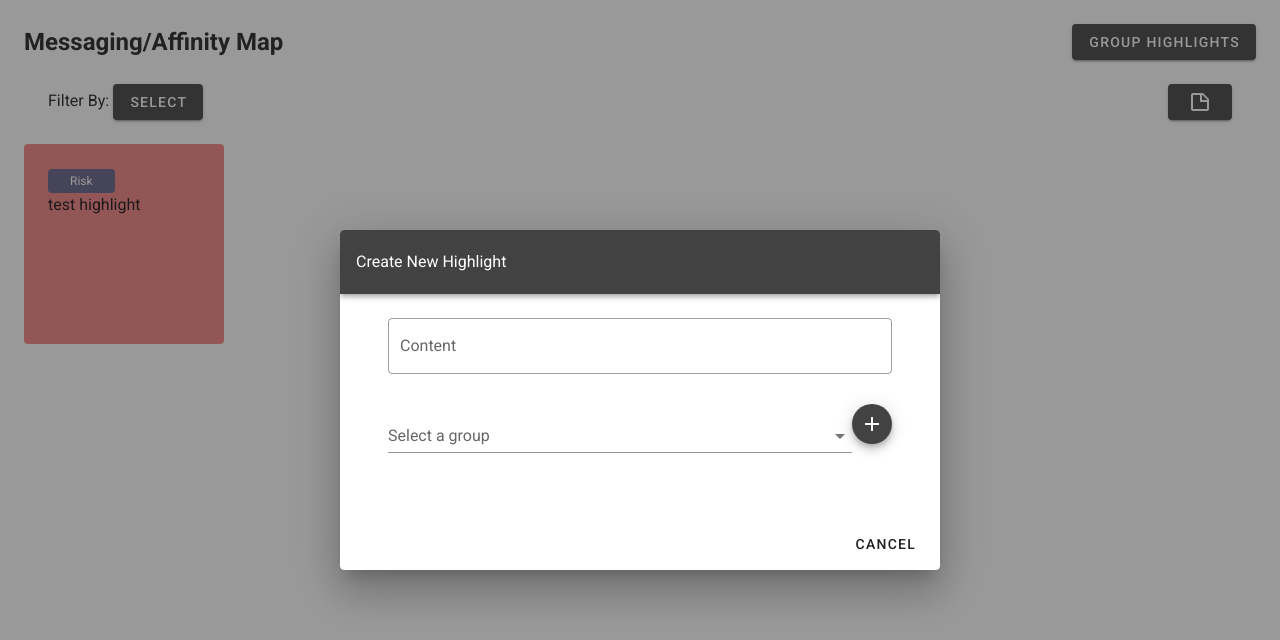
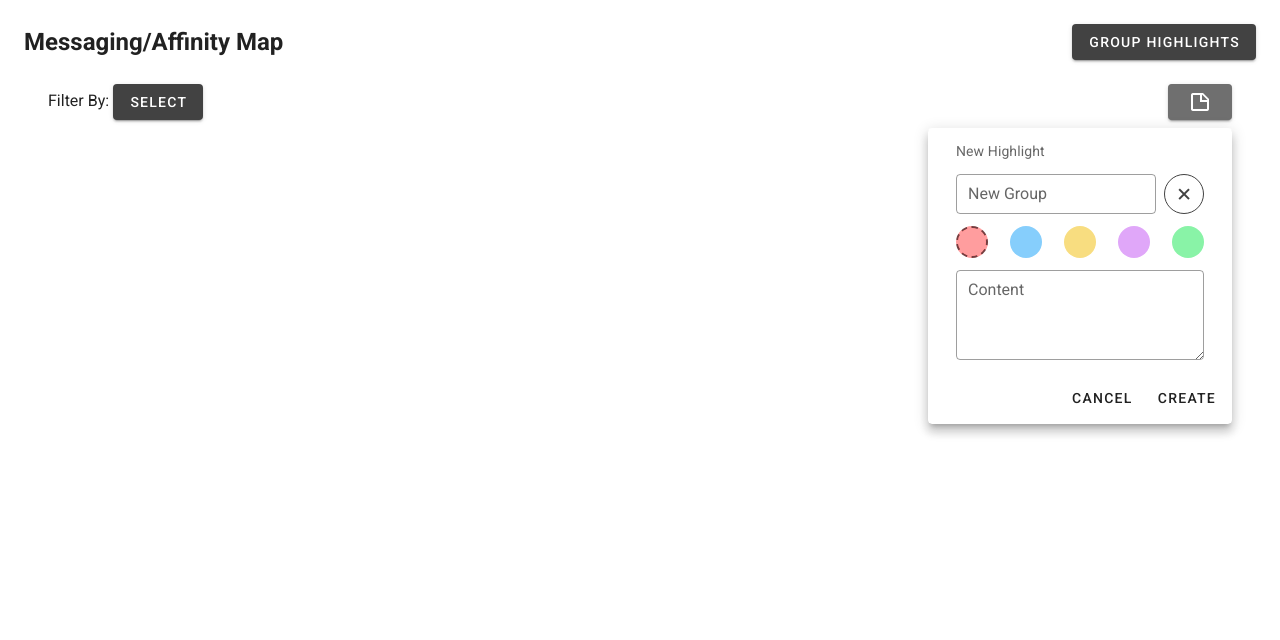
Before and after one commit to A7GoD/AffinityMap, a Vue app: page / in a window 1280 px wide. Both pictures are taken after a click on the button 1200 px from the left and 102 px from the top of the page. Shown: the top 640 px of the page. Built offline with nearby package versions, Linux system fonts and the light colour scheme.

Commit message:
Add create highlight feature

```diff
--- a/src/components/CreateHighlight.vue
+++ b/src/components/CreateHighlight.vue
@@ -1,54 +1,209 @@
 <template>
-  <v-dialog transition="dialog-bottom-transition" max-width="600">
+	<v-menu
+		:style="{ transition: 'height 300ms auto' }"
+		v-model="show"
+		class="elevation-1"
+		left
+		offset-y
+		nudge-bottom="8"
+		max-width="600"
+		:close-on-content-click="false"
+	>
 		<template v-slot:activator="{ on, attrs }">
 			<v-btn color="secondary" v-bind="attrs" v-on="on"
 				><v-icon>mdi-note-outline </v-icon></v-btn
 			>
 		</template>
-    <template v-slot:default="dialog">
-      <v-card>
-        <v-toolbar color="secondary" dark>Create New Highlight</v-toolbar>
+		<v-card class="elevation-1">
 			<v-card-text>
 				<div class="dialog-body">
+					<v-row :style="{ marginBottom: '8px' }">
+						New Highlight
+					</v-row>
+
+					<v-row
+						class="d-flex align-center select-group"
+						:style="{ marginBottom: '8px' }"
+					>
+						<transition name="slide" mode="out-in">
+							<v-select
+								v-if="!newGroup"
+								dense
+								:items="items"
+								label="Select a group"
+								v-model="selected"
+								outlined
+								:disabled="newGroup"
+								hide-details="auto"
+							></v-select>
 							<v-text-field
+								v-else
+								v-model="newGroupName"
+								label="New Group"
+								outlined
+								dense
+								hide-details="auto"
+							></v-text-field>
+						</transition>
+						<v-btn
+							color="secondary"
+							outlined
+							depressed
+							fab
+							small
+							@click="newGroup = !newGroup"
+							><v-icon :class="{ rotate: newGroup }"
+								>mdi-plus</v-icon
+							></v-btn
+						>
+					</v-row>
+
+					<v-row class="dflex colors">
+						<div v-for="(col, idx) in colors" :key="idx">
+							<div
+								:style="{ backgroundColor: col }"
+								class="color-unselected"
+								v-if="selectedColor !== idx"
+								@click="selectedColor = idx"
+							></div>
+							<div
+								:style="{ backgroundColor: col }"
+								class="color-selected"
+								v-if="selectedColor === idx"
+								@click="selectedColor = idx"
+							></div>
+						</div>
+					</v-row>
+					<v-row>
+						<v-textarea
+							dense
+							:rows="3"
 							v-model="content"
 							label="Content"
 							outlined
-            ></v-text-field>
-            <div class="select-group">
-              <v-select
-                :items="items"
-                label="Select a group"
-                v-model="selected"
-              ></v-select>
-              <v-btn color="secondary" fab small
-                ><v-icon>mdi-plus</v-icon></v-btn
-              >
-            </div>
+							hide-details="auto"
+						></v-textarea>
+					</v-row>
 				</div>
 			</v-card-text>
 			<v-card-actions class="justify-end">
-          <v-btn text @click="dialog.value = false">Cancel</v-btn>
+				<v-btn text @click="show = false">Cancel</v-btn>
+				<v-btn text @click="createHighlight()">Create</v-btn>
 			</v-card-actions>
 		</v-card>
-    </template>
-  </v-dialog>
+	</v-menu>
 </template>
 
 <script>
+import store from "../store/index";
 export default {
-  props: ["items"],
 	data: () => ({
+		items: [],
+		show: false,
 		content: null,
+		selected: null,
+		selectedColor: 0,
+		newGroup: false,
+		newGroupName: null,
+		colors: [],
 	}),
+
+	methods: {
+		createHighlight() {
+			let groupName;
+			if (this.newGroup) {
+				groupName = this.newGroupName;
+				store.commit("createGroup", groupName);
+			} else groupName = this.selected;
+
+			store.commit("createHighlight", {
+				content: this.content,
+				group: groupName,
+				color: this.colors[this.selectedColor],
+			});
+			this.show = false;
+		},
+	},
+
+	watch: {
+		show() {
+			if (this.show === false) {
+				this.content = this.selected = this.newGroupName = null;
+				this.selectedColor = 0;
+			} else {
+				let allColors = this.$store.state.colors;
+				this.colors = Object.keys(allColors).map((z) => {
+					return allColors[z];
+				});
+				this.items = store.state.groups;
+				if (this.items.length === 0) this.newGroup = true;
+				else this.newGroup = false;
+			}
+		},
+	},
 };
 </script>
 
 <style scoped>
 .dialog-body {
-  padding: 24px;
+	padding: 8px 24px;
 }
+.select-group > :first-child {
+	max-width: 200px;
+	margin-right: 8px;
+}
+
 .select-group {
-  display: flex;
+	justify-content: space-between;
+}
+
+.rotate {
+	transform: rotateZ(45deg);
+	transition: all 300ms ease;
+}
+
+.colors {
+	justify-content: space-between;
+	align-items: center;
+	margin-bottom: 12px;
+}
+.color-unselected {
+	box-sizing: border-box;
+	border-radius: 50%;
+	height: 32px;
+	width: 32px;
+	cursor: pointer;
+	transition: all 300ms;
+}
+.color-selected {
+	box-sizing: border-box;
+	border-radius: 50%;
+	border-width: 2px;
+	border-style: dashed;
+	stroke-dashoffset: 10;
+	filter: brightness(1.2);
+	height: 32px;
+	width: 32px;
+	cursor: pointer;
+	transition: all 300ms;
+}
+
+.slide-enter-active {
+	transition: all 300ms ease;
+	position: relative;
+}
+
+.slide-enter {
+	transform: translateY(50%);
+	opacity: 0;
+}
+.slide-leave-active {
+	position: relative;
+	transition: all 300ms ease;
+}
+
+.slide-leave-to {
+	opacity: 0;
+	transform: translateY(-50%);
 }
 </style>
--- a/src/components/Header.vue
+++ b/src/components/Header.vue
@@ -2,15 +2,15 @@
 	<div>
 		<div class="main-header">
 			<span>Messaging/Affinity Map</span>
-      <v-btn color="secondary">Group Highlights</v-btn>
+			<v-btn color="secondary" @click="$store.comit('toggleGroupMode')"
+				>Group Highlights</v-btn
+			>
 		</div>
 		<div class="secondary-header">
 			<span>Filter By: <v-btn color="secondary">Select</v-btn></span>
-      <!-- <v-btn color="secondary"><v-icon>mdi-note-outline</v-icon></v-btn> -->
 			<CreateHighlight />
 		</div>
 	</div>
-  <!-- <v-btn> Group Highlights </v-btn> -->
 </template>
 
 <script>
@@ -18,6 +18,9 @@ import CreateHighlight from "./CreateHighlight.vue";
 
 export default {
 	components: { CreateHighlight },
+	data: () => ({
+		groups: ["risk", "standard"],
+	}),
 };
 </script>
 
--- a/src/components/Highlight.vue
+++ b/src/components/Highlight.vue
@@ -9,9 +9,9 @@
 			small
 			>{{ group }}</v-chip
 		>
-    <v-main class="content" color="#89f3a7">
+		<div class="content" color="#89f3a7">
 			{{ content }}
-    </v-main>
+		</div>
 	</v-card>
 </template>
 
@@ -23,16 +23,24 @@ export default {
 
 <style>
 .highlight {
-  padding: 24px;
-  width: 200px;
-  height: 200px;
+	padding: 16px;
+	width: 225px;
+	min-width: 225px;
+	height: 225px;
+}
+
+.group-name {
+	margin-bottom: 16px;
+	text-transform: capitalize;
+	height: max-content !important;
 }
 
 .group-name > span {
-  padding: 5px 10px;
+	padding: 3px 6px;
 }
 
 .content {
-  padding: 12px;
+	padding: 10px 8px;
+	font-size: 14px;
 }
 </style>
--- a/src/store/index.js
+++ b/src/store/index.js
@@ -2,14 +2,38 @@ import Vue from 'vue'
 import Vuex from 'vuex'
 
 Vue.use(Vuex)
+const store = new Vuex.Store({
+  state: {
+    colors: {
+      tomato: "#f28384",
+      aqua: "#86cefc",
+      yellow: "#f8dd80",
+      purple: "#e0a7f9",
+      green: "#89f3a7",
+    },
 
-export default new Vuex.Store({
-  state: {
+    highlights: [],
+
+    groups: [],
+
+    groupMode: false,
   },
+
   mutations: {
+    createHighlight(ctx, payload) {
+      ctx.highlights = [...ctx.highlights, { ...payload }]
+    },
+    createGroup(ctx, name) {
+      ctx.groups = [...ctx.groups, name]
+    },
+    toggleGroupMode(ctx) {
+      ctx.groupMode = !ctx.groupMode;
+    }
   },
   actions: {
   },
   modules: {
   }
 })
+
+export default store;
--- a/src/views/AffinityMap.vue
+++ b/src/views/AffinityMap.vue
@@ -1,10 +1,15 @@
 <template>
-  <div class="affinity-map">
+	<div class="affinity-map d-flex">
+		<div class="highlights-container">
 			<Highlight
-      content="test highlight"
-      group="Risk"
-      :highlightColor="colors.tomato"
+				class="highlight-card"
+				v-for="(note, idx) in highlights"
+				:key="idx"
+				:group="note.group"
+				:content="note.content"
+				:highlightColor="note.color"
 			/>
+		</div>
 	</div>
 </template>
 
@@ -14,14 +19,13 @@ import Highlight from "../components/Highlight.vue";
 export default {
 	components: { Highlight },
 	data: () => ({
-    colors: {
-      tomato: "#f28384",
-      aqua: "#86cefc",
-      yellow: "#f8dd80",
-      purple: "#e0a7f9",
-      green: "#89f3a7",
+		highlights: [],
+	}),
+	watch: {
+		"$store.state.highlights"() {
+			this.highlights = this.$store.state.highlights;
 		},
-  }),
+	},
 };
 </script>
 
@@ -30,5 +34,17 @@ export default {
 	width: 100%;
 	flex: 1 0 0;
 	padding: 24px;
+	justify-content: center;
+}
+.highlights-container {
+	display: flex;
+	flex-wrap: wrap;
+	justify-content: flex-start;
+	width: fit-content;
+	max-width: 1100px;
+}
+
+.highlight-card {
+	margin: 16px 16px;
 }
 </style>
```
Lines whose indentation alone changed are shown as unchanged.
